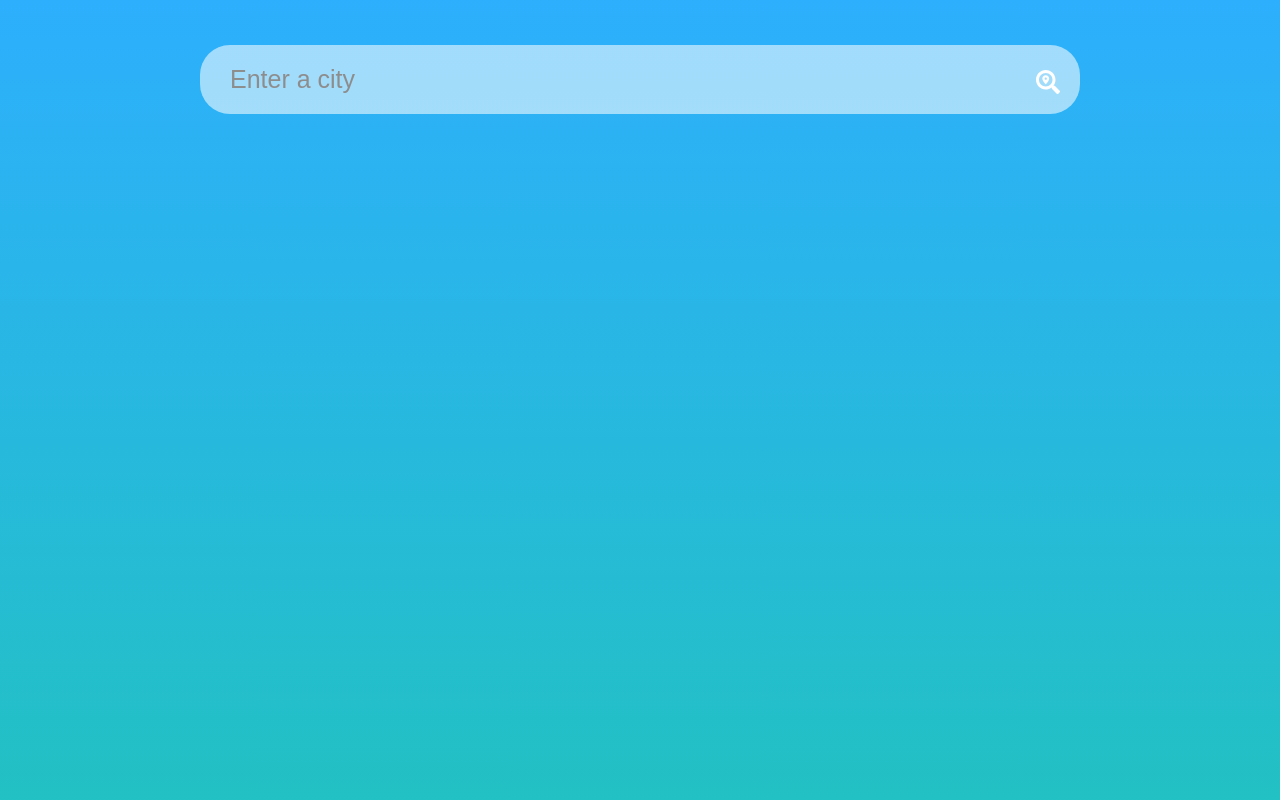
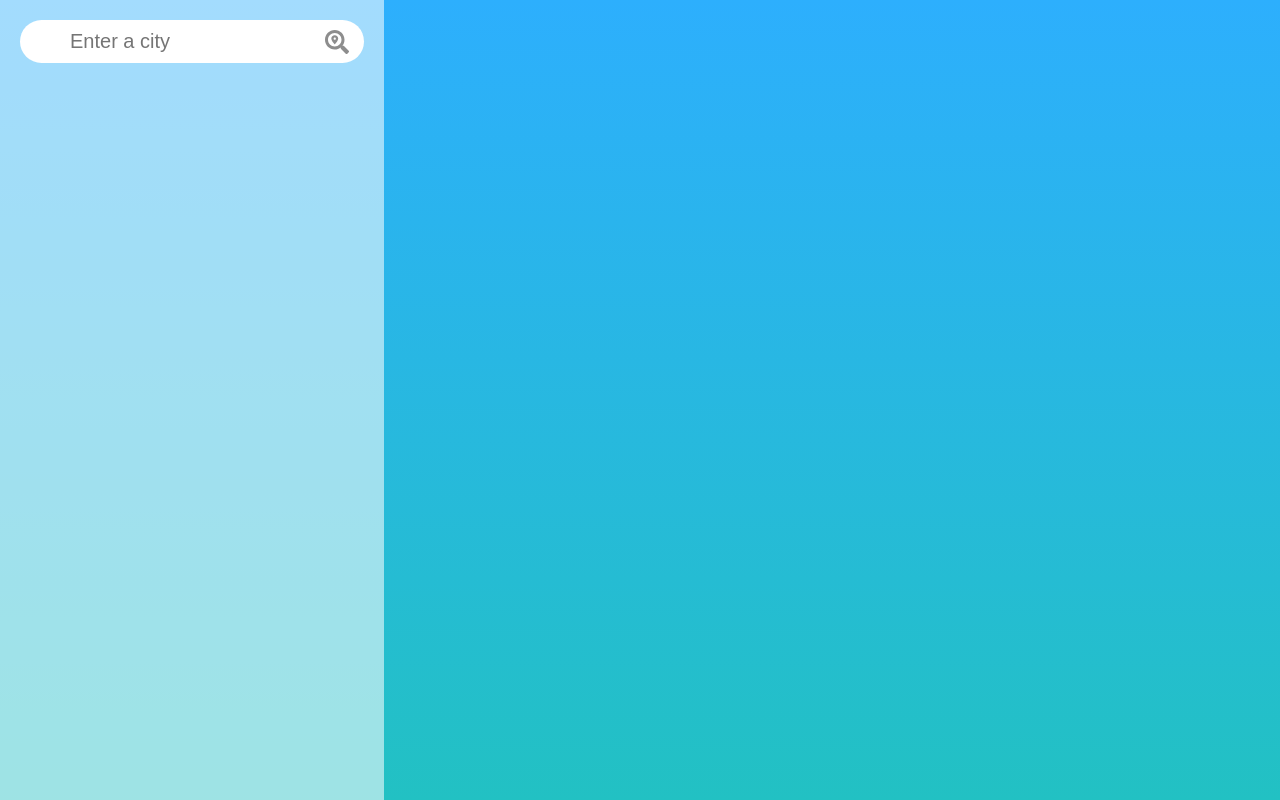
Before and after one commit to camila-pereyra/weather-app, a React (Create React App) app: page / in a window 1280 px wide. Built offline with nearby package versions, Linux system fonts and the light colour scheme; the HTML template or start-up script is replaced by a standard one.

Commit message:
Aplique algunos estilos

```diff
--- a/src/App.css
+++ b/src/App.css
@@ -7,9 +7,5 @@
 .App {
   width: 100vw;
   height: 100vh;
-  display: flex;
-  justify-content: center;
-  align-items: center;
-  text-align: center;
   background: linear-gradient(0deg, rgba(34,193,195,1) 0%, rgba(45,175,253,1) 100%);
 }
--- a/src/components/City/City.css
+++ b/src/components/City/City.css
@@ -1,3 +1,26 @@
-.city{
-    margin:10px;
-}
+.cityButton{
+    width: 100%;
+    margin: 15px 0;
+    text-align: left;
+    padding: 10px;
+    font-size: 15px;
+    color: black;
+    background-color: transparent;
+    display: flex;
+    align-items: center;
+    border: none;
+    transition: all 0.2s ease-in-out;
+ }
+ .cityButton:hover{
+    color: #8d8d8d;
+    transform: scale(1.05,1.05);
+ }
+ .cityButton .iconGeo{
+    width: 2em;
+    height: 2em;
+    color: rgb(184, 0, 0);
+ }
+ .cityButton span{
+    margin-left: 10px;
+    font-size: 20px;
+ }
--- a/src/components/City/City.jsx
+++ b/src/components/City/City.jsx
@@ -4,11 +4,12 @@ import "./City.css"
 const City = ({name,state, lat, lon, onClickCity}) => {
 
   return (
-    <button className="city"  onClick={() => {
+    <button className="cityButton"  onClick={() => {
       onClickCity(lat,lon);
     }}>
-      <BsFillGeoAltFill />{name}, {state}
-      </button>
+      <BsFillGeoAltFill className="iconGeo"/>
+      <span>{name}, {state}</span>
+    </button>
   )
 }
 
--- a/src/components/Container/Container.css
+++ b/src/components/Container/Container.css
@@ -1,31 +1,50 @@
 .container{
     width: 100%;
+    height: 100vh;
+    display: flex;
+    justify-content: center;
+    align-items: center;
 }
-.containerInput{
+.containerSearch{
+    width: 30%;
+    height: 100vh;
+    padding: 20px;
+    background-color: rgba(255, 255, 255, 0.56);
+}
+.inputSearch{
     width: 100%;
-    position: absolute;
-    top: 15px;
-    padding: 30px 200px;
+    display: flex;
+    justify-content: space-between;
+    align-items: center;
+    position: relative;
+
 }
-.containerInput input{
+.inputSearch input{
     width: 100%;
-    height: 100%;
-    padding: 20px 30px;
+    padding: 10px 10px 10px 50px;
     outline: none;
     border: none;
     border-radius: 30px;
-    font-size: 25px;
-    background-color: rgba(255, 255, 255, 0.56);
-    color: #8d8d8d;
+    font-size: 20px;
+    color: black;
 }
 .containerInput input::placeholder{
-    color: #8d8d8d;
+    color: black;
 }
 .iconSearch{
     position: absolute;
-    top: 55px;
+    content: "";
+    top: 10px;
+    right: 15px;
     height: 1.5em;
     width: 1.5em;
-    right: 220px;
-    color: white;
+    color: #8d8d8d;
+    transition: all .5s ease-in-out;
 }
+.iconSearch:hover{
+    transform: rotate(-360deg);
+}
+.containerCurrent{
+    width: 70%;
+
+}
--- a/src/components/Container/Container.jsx
+++ b/src/components/Container/Container.jsx
@@ -32,16 +32,20 @@ const Container = () => {
   return (
     <>
     <div className="container">
-      <div className="containerInput">
-        <input type="text" name="nameCity" id="nameCity" placeholder="Enter a city" value={input} onChange={onChange}/>
-        <FaSearchLocation className="iconSearch" onClick={handleClick}/>
+      <div className="containerSearch">
+        <div className="inputSearch">
+          <input type="text" name="nameCity" id="nameCity" placeholder="Enter a city" value={input} onChange={onChange}/>
+            <FaSearchLocation className="iconSearch" onClick={handleClick}/>
+        </div>
+        <ListCity cities={cities} onClickCity={onClickCity} />
+
+
+
+      </div>
+      <div className="containerCurrent">
+        {lat!==undefined && lon!==undefined && (<CurrentWeather lat={lat} lon={lon}/>)}
       </div>
 
-        <div className="containerCities">
-          <ListCity cities={cities} onClickCity={onClickCity} />
-        </div>
-
-      {lat!==undefined && lon!==undefined && (<CurrentWeather lat={lat} lon={lon}/>)}
 
 
     </div>
--- a/src/components/CurrentWeather/CurrentWeather.css
+++ b/src/components/CurrentWeather/CurrentWeather.css
@@ -2,24 +2,32 @@
     width: 100%;
     text-align: center;
     color:white;
+    padding: 20px;
+}
+.currentWeather .nameCity{
     font-size: 80px;
+    padding-bottom: 30px;
+}
+.data{
+    display: flex;
+    justify-content: center;
+    flex-direction: column;
+    align-items: center;
+    flex-wrap: wrap;
 
 }
-
-.data{
-    width: 100%;
+.dataIcon{
+    font-size: 30px;
+}
+.dataInfo{
+    font-size: 40px;
+}
+.dataInfo div{
+    padding: 10px;
     display: flex;
     justify-content: center;
     align-items: center;
-    flex-wrap: wrap;
-    font-size: 30px;
-
 }
-.dataIcon{
-    width: 50%;
+.dataInfo div svg{
+    margin-right: 10px;
 }
-.dataInfo{
-    width: 50%;
-    font-size: 40px;
-
-}
--- a/src/components/CurrentWeather/CurrentWeather.jsx
+++ b/src/components/CurrentWeather/CurrentWeather.jsx
@@ -1,4 +1,9 @@
 import { useEffect, useState } from "react"
+import {WiHumidity} from "react-icons/wi"
+import {FaWind} from "react-icons/fa"
+import {MdOutlineVisibility} from "react-icons/md"
+import {CiTempHigh} from "react-icons/ci"
+import {VscPerson} from "react-icons/vsc"
 import "./CurrentWeather.css"
 
 const CurrentWeather = ({lat,lon}) => {
@@ -24,7 +29,7 @@ const CurrentWeather = ({lat,lon}) => {
       setHumidity(data.main.humidity)
       setSensationTer(data.main.feels_like)
       setWeatherIcon(`http://openweathermap.org/img/wn/${data.weather[0].icon}@4x.png`)
-      setVisibility(data.visibility/1000)
+      setVisibility((data.visibility/1000).toFixed(0))
       setWind((data.wind.speed*3.6).toFixed(2))
     })))
 
@@ -34,18 +39,18 @@ const CurrentWeather = ({lat,lon}) => {
 
   return (
     <div className="currentWeather">
-       <p>{city}</p>
+       <p className="nameCity">{city}</p>
       <div className="data">
         <div className="dataIcon">
+          <img src={weatherIcon} alt="iconWeather" />
           <p>{weatherCondition}</p>
-          <img src={weatherIcon} alt="iconWeather" />
         </div>
         <div className="dataInfo">
-          <p>Temperatura: {temp}°C</p>
-          <p>Sensación Térmica: {sensationTerm}°C</p>
-          <p>Humedad: {humidity}%</p>
-          <p>Visibilidad: {visibility} km</p>
-          <p>Viento: {wind} km/h</p>
+          <div><CiTempHigh/>Temperature: {temp}°C</div>
+          <div><VscPerson/>Thermal Sensation: {sensationTerm}°C</div>
+          <div><WiHumidity/>Humidity: {humidity}% </div>
+          <div><MdOutlineVisibility/>Visibility: {visibility} km</div>
+          <div><FaWind/>Wind: {wind} km/h</div>
         </div>
       </div>
     </div>
--- a/src/components/ListCity/ListCity.css
+++ b/src/components/ListCity/ListCity.css
@@ -1,8 +1,4 @@
 .listCities{
     width: 100%;
-    padding: 10px;
-    display: flex;
-    justify-content: center;
-    align-items: center;
-    flex-wrap: wrap;
+    padding: 20px 0 0 0;
 }
```
